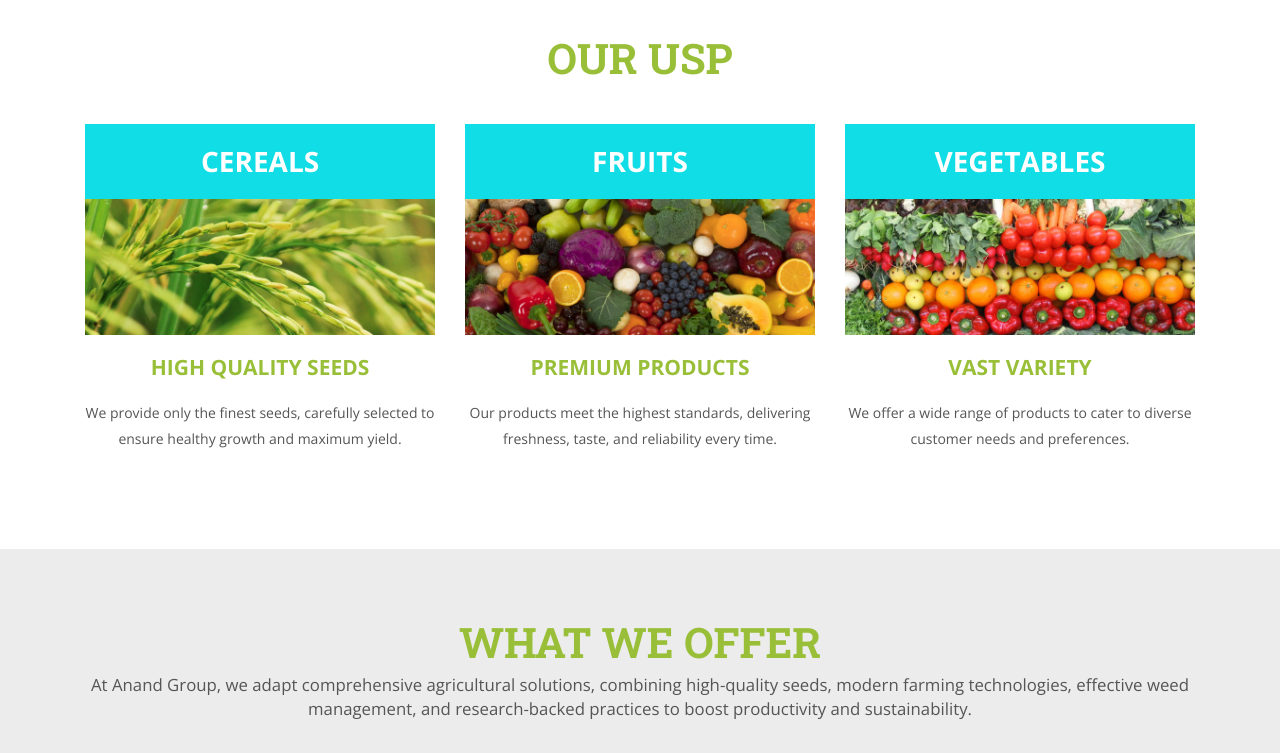
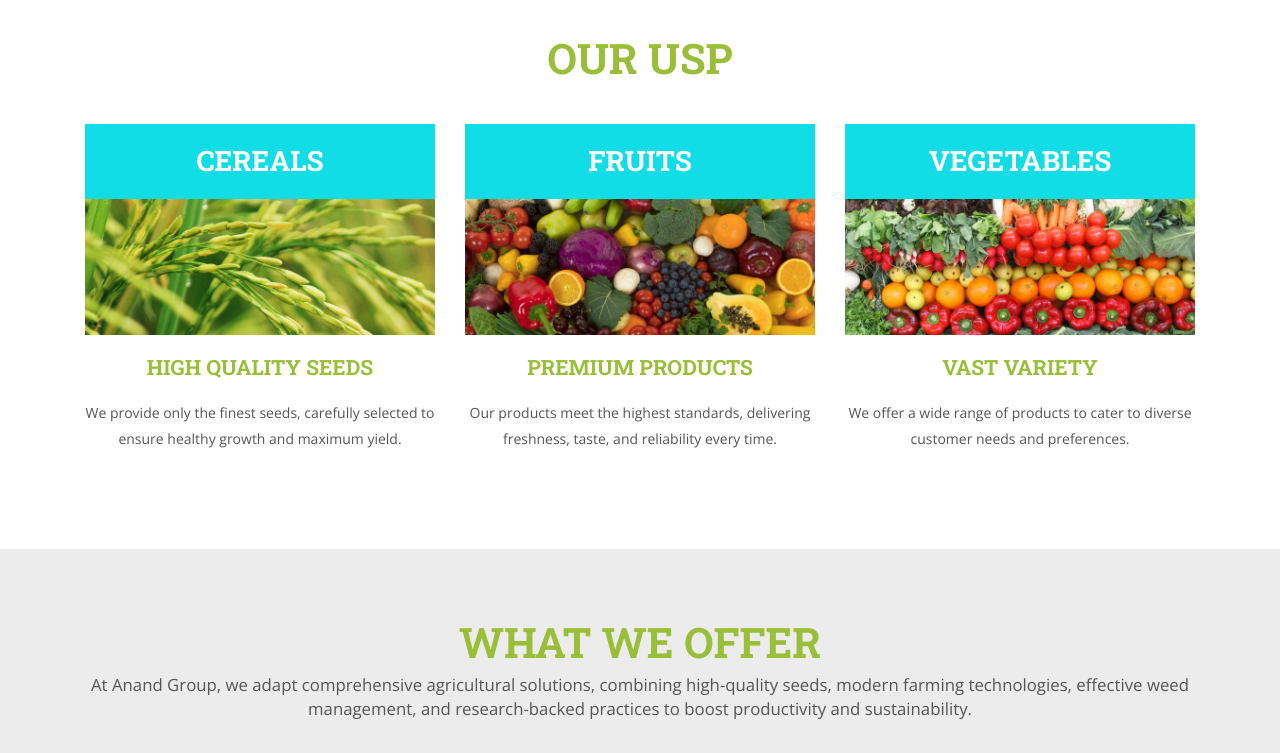
Before and after one commit to guruprasadk1612/Anandgroup, a plain HTML site: page index.html in a window 1280 px wide. Shown: the part 1240-1993 px from the top of the page. Drawn offline with nearby package versions, Linux system fonts and the light colour scheme.

Commit message:
Applied Roboto Slab font to body and all headings

```diff
--- a/css/style.css
+++ b/css/style.css
@@ -4,6 +4,10 @@ Author URL: http://w3layouts.com
 License: Creative Commons Attribution 3.0 Unported
 License URL: http://creativecommons.org/licenses/by/3.0/
 --*/
+body, h1, h2, h3, h4, h5, h6 {
+    font-family: 'Roboto Slab', serif;
+}
+
 body a{
     transition:0.5s all;
 	-webkit-transition:0.5s all;
--- a/index.html
+++ b/index.html
@@ -7,6 +7,8 @@ License URL: http://creativecommons.org/licenses/by/3.0/
 -->
 <!DOCTYPE HTML>
 <html>
+	<link href="https://fonts.googleapis.com/css2?family=Roboto+Slab:wght@400;500;700&display=swap" rel="stylesheet">
+
 <head>
 <title>Anand Group</title>
 <link rel="icon" type="image/png" href="images/favicon.png">
```
